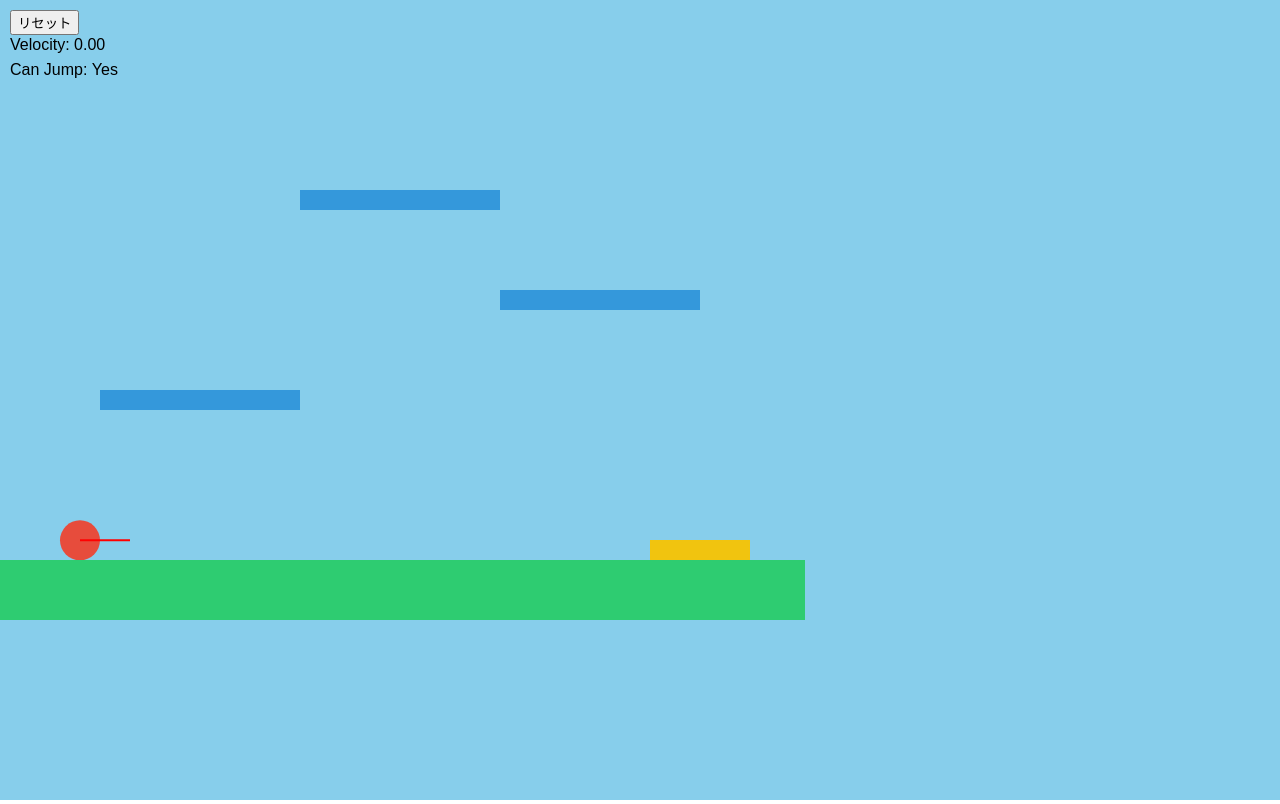
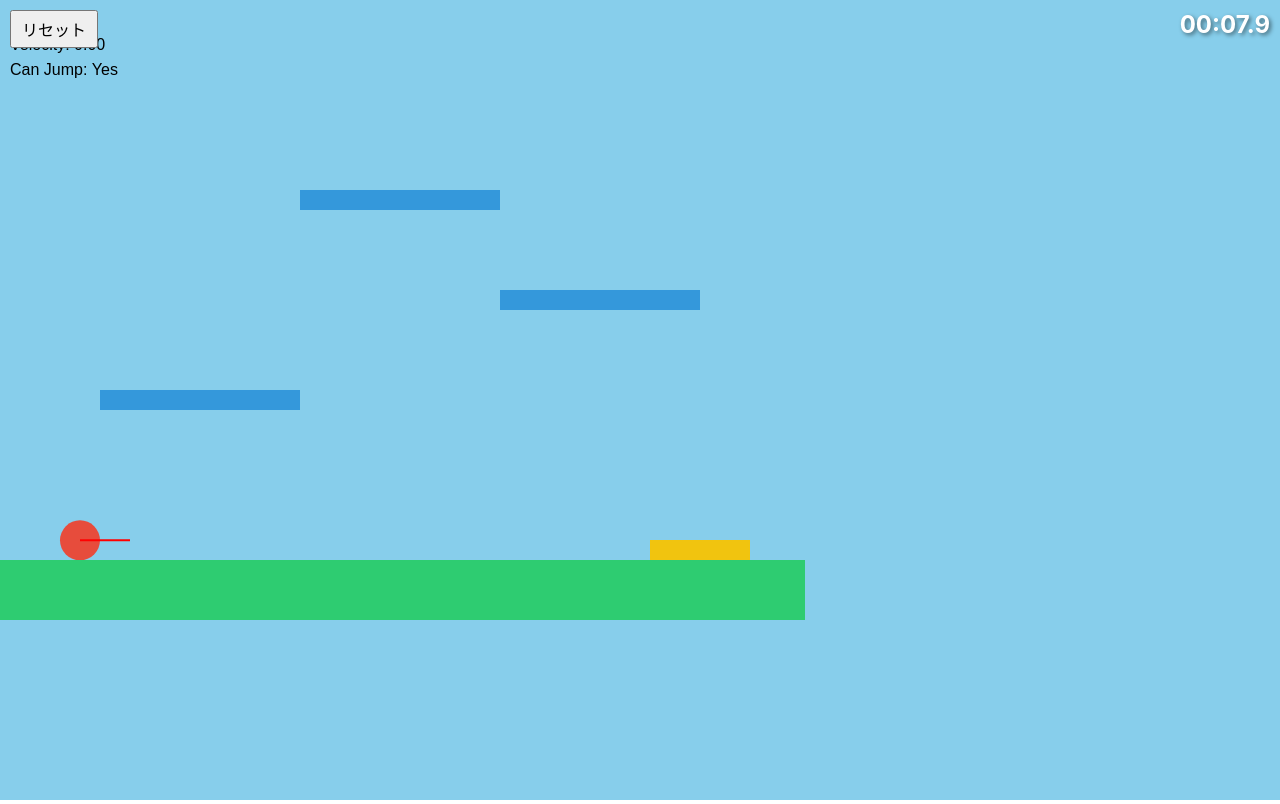
Before and after one commit to MaTTalv001/karaageotoko, a React (Create React App) app: page / in a window 1280 px wide. Built offline with nearby package versions, Linux system fonts and the light colour scheme.

Commit message:
matter.js

```diff
--- a/src/components/Game.jsx
+++ b/src/components/Game.jsx
@@ -1,6 +1,7 @@
-import React, { useEffect, useRef, useState } from 'react';
+import React, { useEffect, useRef, useState, useCallback } from 'react';
 import Matter from 'matter-js';
 import ResetButton from './ResetButton';
+import Timer from './Timer';
 import { setupMatter } from '../utils/matterSetup';
 import { createBodies } from '../utils/bodyCreation';
 import { setupEventListeners } from '../utils/eventHandlers';
@@ -13,6 +14,20 @@ const Game = () => {
   const playerRef = useRef(null);
   const resizeHandlerRef = useRef(null);
   const [goalAchieved, setGoalAchieved] = useState(false);
+  const [isTimerRunning, setIsTimerRunning] = useState(true);
+  const [clearTime, setClearTime] = useState(0);
+  const [resetTime, setResetTime] = useState(false);
+
+  const handleTimeUpdate = useCallback((time) => {
+    if (!goalAchieved) {
+      setClearTime(time);
+    }
+  }, [goalAchieved]);
+
+  const handleGoalAchieved = useCallback(() => {
+    setGoalAchieved(true);
+    setIsTimerRunning(false);
+  }, []);
 
   useEffect(() => {
     if (!sceneRef.current) return;
@@ -26,7 +41,7 @@ const Game = () => {
     playerRef.current = bodies.player;
     Matter.World.add(world, Object.values(bodies));
 
-    const cleanupEvents = setupEventListeners(sceneRef.current, render, bodies.player, engine, setGoalAchieved);
+    const cleanupEvents = setupEventListeners(sceneRef.current, render, bodies.player, engine, handleGoalAchieved);
 
     return () => {
       cleanupEvents();
@@ -47,7 +62,7 @@ const Game = () => {
         Matter.Engine.clear(engineRef.current);
       }
     };
-  }, []);
+  }, [handleGoalAchieved]);
 
   const handleReset = () => {
     if (!engineRef.current || !playerRef.current) return;
@@ -57,24 +72,57 @@ const Game = () => {
     Body.setVelocity(playerRef.current, { x: 0, y: 0 });
     Body.setAngularVelocity(playerRef.current, 0);
     setGoalAchieved(false);
+    setIsTimerRunning(true);
+    setClearTime(0);
+    setResetTime(prev => !prev); // タイマーをリセットするためのトリガー
+  };
+
+  const formatTime = (ms) => {
+    const minutes = Math.floor(ms / 60000);
+    const seconds = Math.floor((ms % 60000) / 1000);
+    const milliseconds = Math.floor((ms % 1000) / 100);
+    return `${minutes.toString().padStart(2, '0')}:${seconds.toString().padStart(2, '0')}.${milliseconds}`;
   };
 
   return (
     <div>
       <div ref={sceneRef} style={{ width: '100vw', height: '100vh' }} />
-      <ResetButton onClick={handleReset} />
+      <Timer isRunning={isTimerRunning} onTimeUpdate={handleTimeUpdate} resetTime={resetTime} />
+      <ResetButton onClick={handleReset} style={{
+        position: 'absolute',
+        top: '10px',
+        left: '10px',
+        zIndex: 1000,
+      }} />
       {goalAchieved && (
         <div style={{
           position: 'absolute',
           top: '50%',
           left: '50%',
           transform: 'translate(-50%, -50%)',
-          fontSize: '48px',
-          fontWeight: 'bold',
-          color: '#f1c40f',
-          textShadow: '2px 2px 4px rgba(0,0,0,0.5)'
+          textAlign: 'center'
         }}>
-          ゴール！
+          <div style={{
+            fontSize: '48px',
+            fontWeight: 'bold',
+            color: '#f1c40f',
+            textShadow: '2px 2px 4px rgba(0,0,0,0.5)',
+            marginBottom: '20px'
+          }}>
+            ゴール！
+          </div>
+          <div style={{
+            fontSize: '24px',
+            color: '#fff',
+            textShadow: '1px 1px 2px rgba(0,0,0,0.5)',
+            marginBottom: '20px'
+          }}>
+            クリアタイム: {formatTime(clearTime)}
+          </div>
+          <ResetButton onClick={handleReset} style={{
+            fontSize: '20px',
+            padding: '10px 20px'
+          }} />
         </div>
       )}
     </div>
--- a/src/components/ResetButton.js
+++ b/src/components/ResetButton.js
@@ -1,13 +1,13 @@
 import React from 'react';
 
-const ResetButton = ({ onClick }) => (
+const ResetButton = ({ onClick, style }) => (
   <button
     onClick={onClick}
     style={{
-      position: 'absolute',
-      top: '10px',
-      left: '10px',
-      zIndex: 1000,
+      padding: '5px 10px',
+      fontSize: '16px',
+      cursor: 'pointer',
+      ...style
     }}
   >
     リセット
--- /dev/null
+++ b/src/components/Timer.js
@@ -0,0 +1,50 @@
+import React, { useState, useEffect } from 'react';
+
+const Timer = ({ isRunning, onTimeUpdate, resetTime }) => {
+  const [time, setTime] = useState(0);
+
+  useEffect(() => {
+    let interval;
+    if (isRunning) {
+      interval = setInterval(() => {
+        setTime((prevTime) => {
+          const newTime = prevTime + 10;
+          onTimeUpdate(newTime);
+          return newTime;
+        });
+      }, 10);
+    } else if (!isRunning) {
+      clearInterval(interval);
+    }
+    return () => clearInterval(interval);
+  }, [isRunning, onTimeUpdate]);
+
+  useEffect(() => {
+    if (resetTime) {
+      setTime(0);
+    }
+  }, [resetTime]);
+
+  const formatTime = (ms) => {
+    const minutes = Math.floor(ms / 60000);
+    const seconds = Math.floor((ms % 60000) / 1000);
+    const milliseconds = Math.floor((ms % 1000) / 100);
+    return `${minutes.toString().padStart(2, '0')}:${seconds.toString().padStart(2, '0')}.${milliseconds}`;
+  };
+
+  return (
+    <div style={{
+      position: 'absolute',
+      top: '10px',
+      right: '10px',
+      fontSize: '24px',
+      fontWeight: 'bold',
+      color: '#fff',
+      textShadow: '2px 2px 4px rgba(0,0,0,0.5)'
+    }}>
+      {formatTime(time)}
+    </div>
+  );
+};
+
+export default Timer;
```
